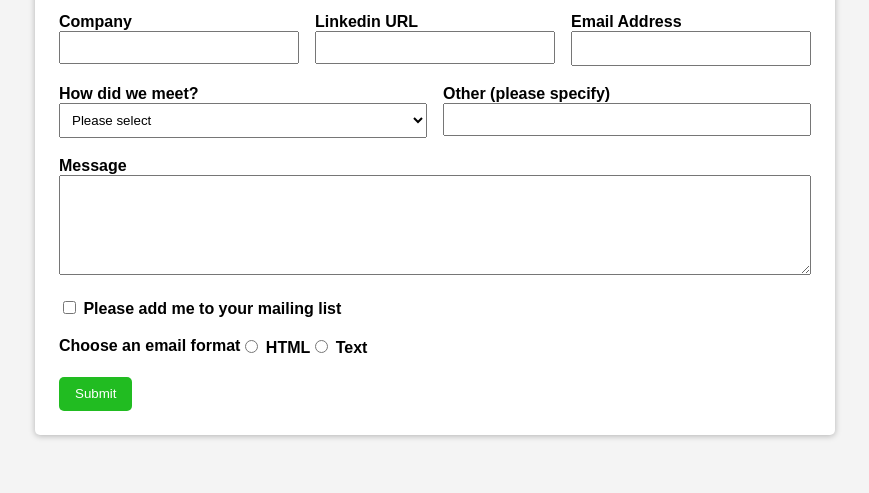
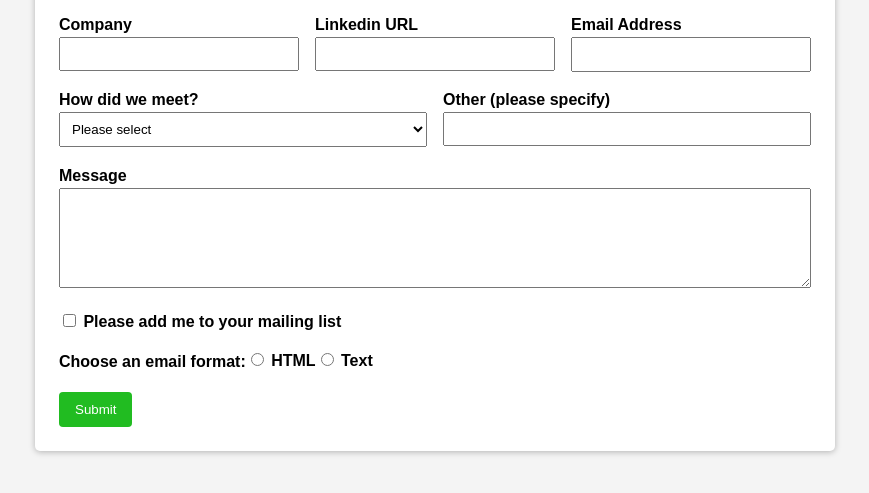
Before and after one commit to Ali200674/contact-form, a website: page views/contactpage.html in a window 1280 px wide. Shown: the part 147-640 px from the top of the page, without its empty margins (205-1074 px from the left). Drawn offline with Linux system fonts and the light colour scheme.

Commit message:
Fixed bugs for html validation and tweaked some css properties

```diff
--- a/public/styles/styles.css
+++ b/public/styles/styles.css
@@ -24,6 +24,7 @@ body {
 label {
   font-weight: bold;
   display: block;
+  margin-bottom: 0.2rem;
 }
 
 #first-row,
@@ -68,6 +69,12 @@ textarea {
 
 #sixth-row {
   display: flex;
+  align-items: center;
+
+  p {
+    font-weight: bold;
+    margin: 0;
+  }
 }
 
 textarea {
@@ -78,7 +85,7 @@ button {
   background-color: rgb(33, 188, 33);
   color: white;
   border: none;
-  border-radius: 5px;
+  border-radius: 4px;
   padding: 0.6rem 1rem;
   cursor: pointer;
 }
--- a/views/contactpage.html
+++ b/views/contactpage.html
@@ -81,15 +81,16 @@
                 </label>
             </div>
             <div id="sixth-row" class="row">
-                <label for="emailFormat">Choose an email format</label>
+                <p>Choose an email format:</p>
 
-                <label for="format">
-                    <input type="radio" name="format" id="HTML">
+                <label for="HTML">
+                    <input type="radio" name="format" id="HTML" value="HTML">
                     HTML
                 </label>
 
-                <label for="format">
-                    <input type="radio" name="format" id="Text">
+
+                <label for="Text">
+                    <input type="radio" name="format" id="Text" value="Text">
                     Text
                 </label>
             </div>
```
